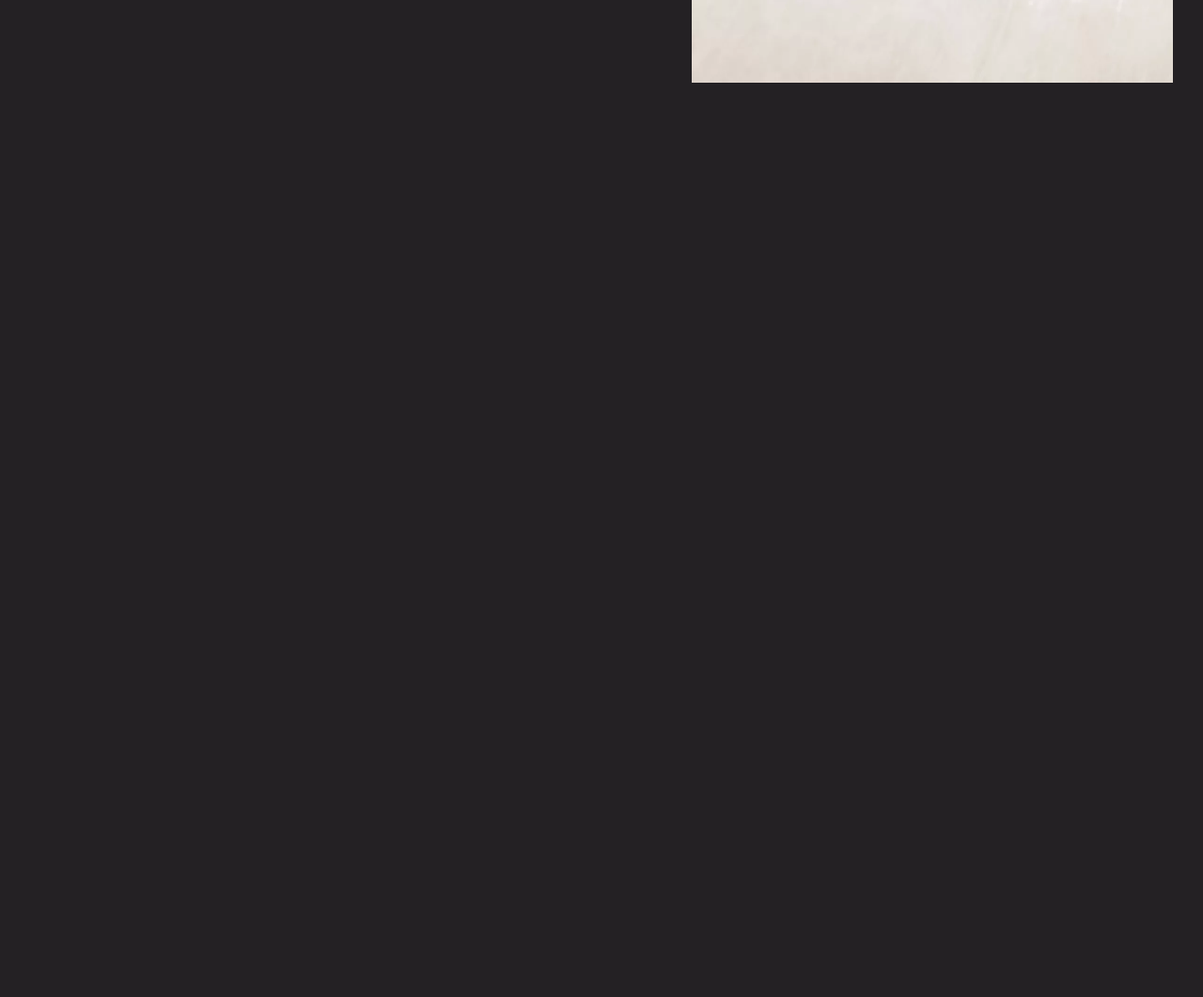
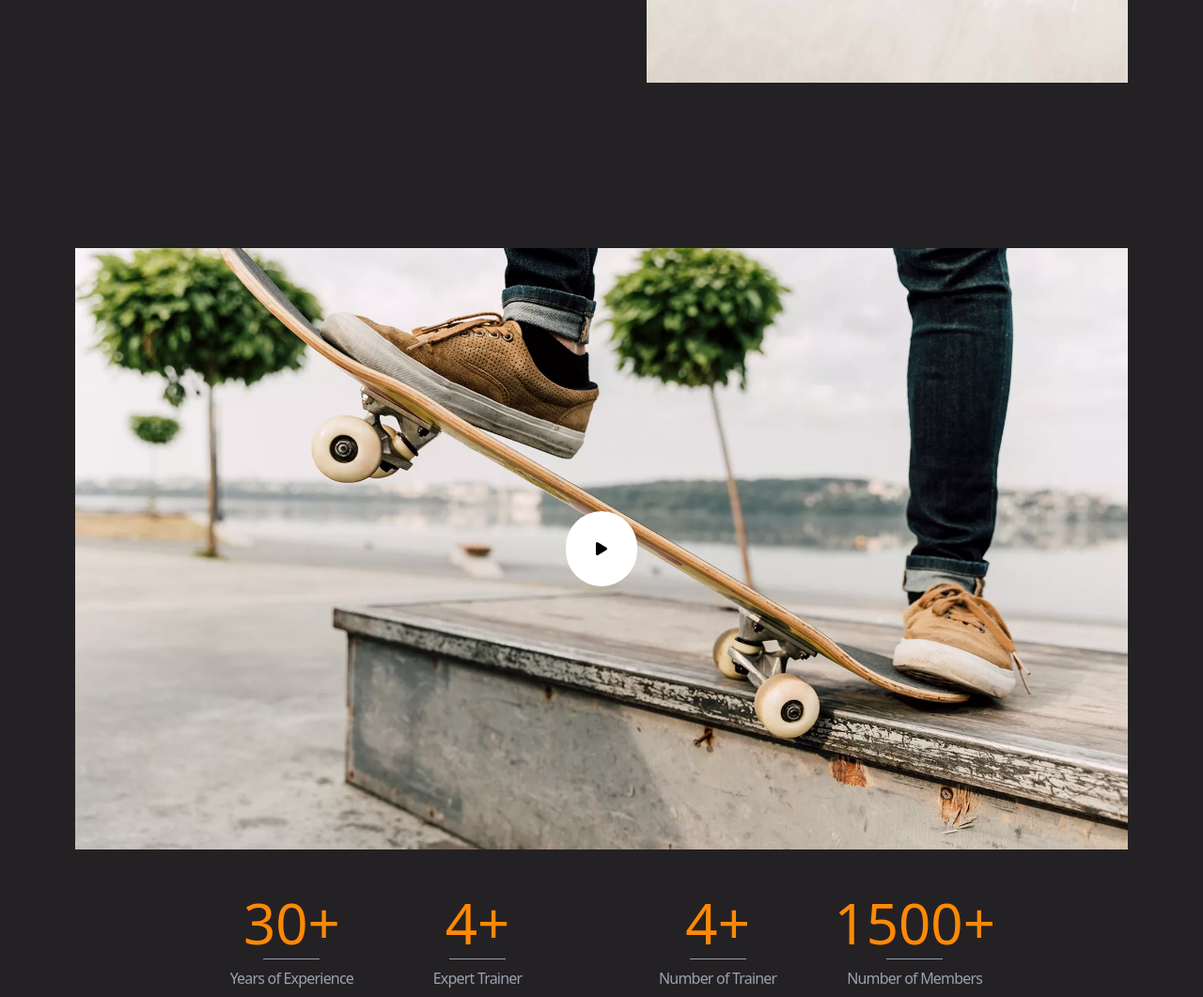
Before and after one commit to eezy-10/Template-2, a website: page index.html in a window 1280 px wide. Shown: the part 3298-4359 px from the top of the page at 94% size. Before the commit the page ends 3562 px from the top, so only its background shows below. Drawn offline with Linux system fonts and the light colour scheme.

Commit message:
about section completed.

```diff
--- a/index.html
+++ b/index.html
@@ -98,7 +98,7 @@
                     <p class="text-base py-2">Lorem ipsum dolor sit amet, consectetur adipisicing elit. Pariatur dolores voluptas obcaecati quo consequuntur mollitia facilis.</p>
                 </div>
             </div>
-            <div class="px-2 py-20 md:py-40 md:px-8">
+            <div class="px-2 py-20 md:py-40 md:px-20">
                 <div class="py-4 md:flex md:justify-between">
                     <img src="./slide1.jpg" alt="" class="h-80 w-full md:h-[90dvh] md:w-[40dvw]">
                     <div id="srvDiv1" class="py-4 md:px-28 md:py-8">
@@ -129,6 +129,39 @@
                 </div>
             </div>
         </div>
+        <div id="about" class="px-2 md:px-20">
+            <figure class="bg-[url('./slide2.jpg')] bg-cover bg-center h-[80dvh] cursor-pointer mb-10">
+                <a href="https://vimeo.com/45830194" class="flex justify-center items-center h-full">
+                    <i class="fa-solid fa-play text-black px-6 md:px-8 py-6 md:py-8 rounded-4xl md:rounded-full bg-white"></i>
+                </a>
+            </figure>
+            <div class="px-2 md:px-20 flex md:flex-row justify-between text-center">
+                <div class="md:flex md:justify-evenly md:w-1/2">
+                    <div class="text-center">
+                        <h1 class="md:text-6xl text-4xl text-orange-400 py-2">30+</h1>
+                        <hr class="w-15 mx-auto">
+                        <h4 class="tracking-tighter py-2 text-base">Years of Experience</h4>
+                    </div>
+                    <div class="text-center">
+                        <h1 class="md:text-6xl text-4xl text-orange-400 py-2">4+</h1>
+                        <hr class="w-15 mx-auto">
+                        <h4 class="tracking-tighter py-2 text-base">Expert Trainer</h4>
+                    </div>
+                </div>
+                <div class="md:flex md:justify-evenly md:w-1/2">
+                    <div class="text-center">
+                        <h1 class="md:text-6xl text-4xl text-orange-400 py-2">4+</h1>
+                        <hr class="w-15 mx-auto">
+                        <h4 class="tracking-tighter py-2 text-base">Number of Trainer</h4>
+                    </div>
+                    <div class="text-center">
+                        <h1 class="md:text-6xl text-4xl text-orange-400 py-2">1500+</h1>
+                        <hr class="w-15 mx-auto">
+                        <h4 class="tracking-tighter py-2 text-base">Number of Members</h4>
+                    </div>
+                </div>
+            </div>
+        </div>
     </main>
     <script src="script.js"></script>
 </body>
```
Also changed, not shown: output.css.
